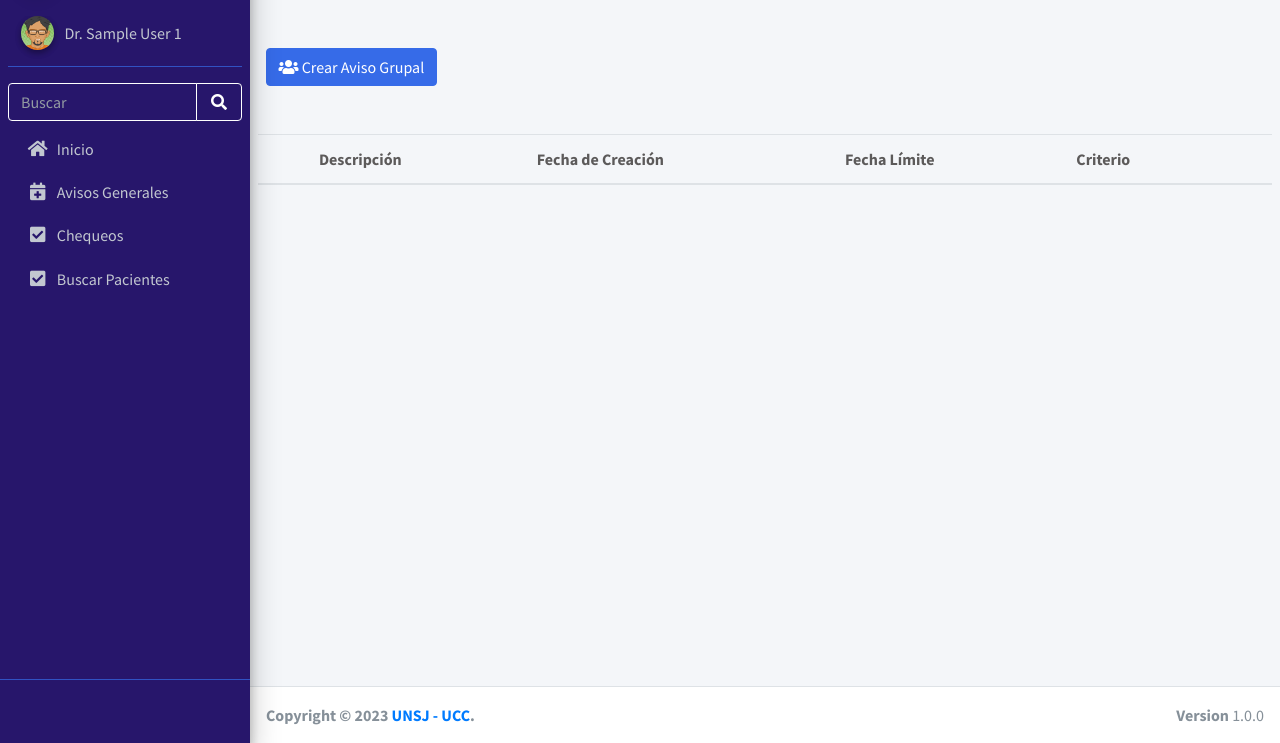
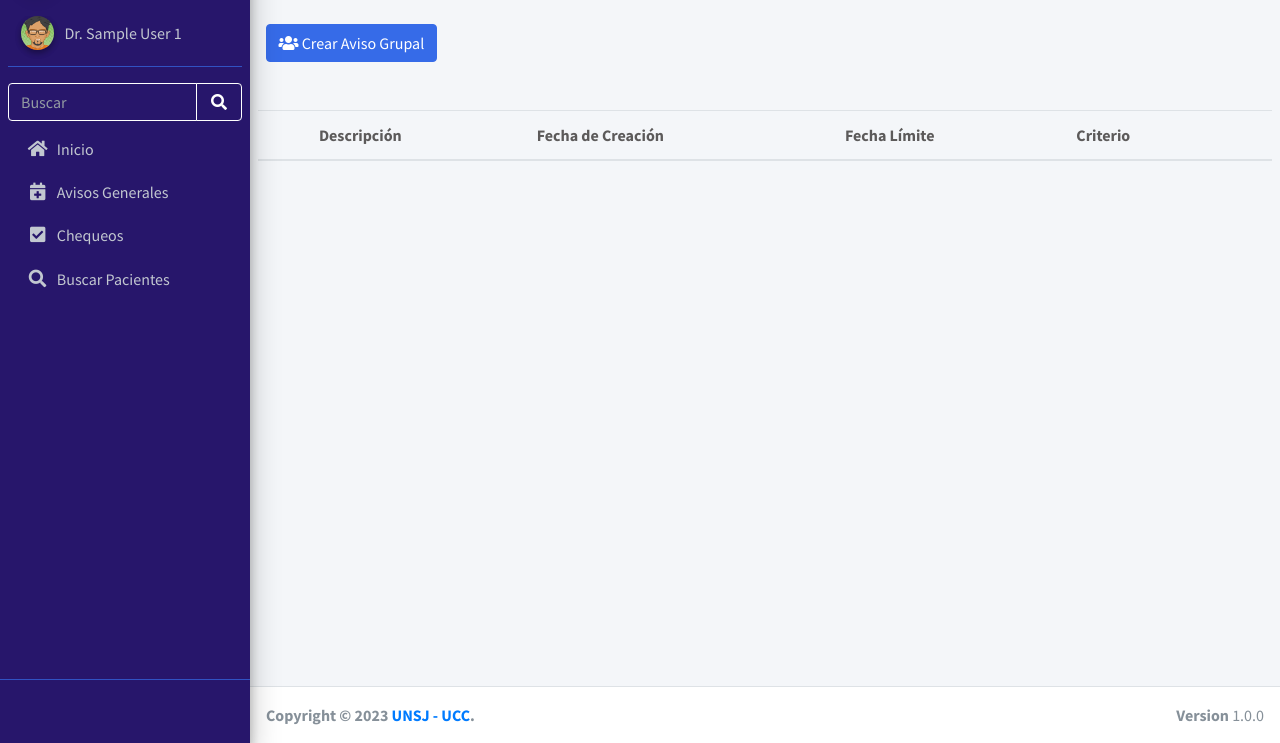
Before and after one commit to idei/S-65, a PHP site: page /S-65/app_web/avisos.php in a window 1280 px wide. Shown: the part 57-800 px from the top of the page. Run offline with PHP 8.4, Linux system fonts and the light colour scheme; the visitor is signed in with stand-in values (Sample User, id 1); lists and menus that the app fills with data are empty; some libraries are stand-ins or nearby versions.

Commit message:
cambios web

```diff
--- a/app_web/avisos.php
+++ b/app_web/avisos.php
@@ -53,7 +53,7 @@ $id_medico = $_SESSION["id_medico"];
                         <div class="container-fluid">
                             <div class="row">
                                 <div class="col-3">
-                                    <br></br>
+                                    <br>
                                     <button class="btn btn-primary float-left" onclick="$('#nuevoAvisoGrupalModal').modal('show')"><i class="fa fa-users" aria-hidden="true"></i> Crear Aviso Grupal</button>
                                 </div>
                                 <div class="col-9">
--- a/app_web/pacientes_buscador.php
+++ b/app_web/pacientes_buscador.php
@@ -44,7 +44,7 @@ $id_medico = $_SESSION["id_medico"];
 
             <!-- Main content -->
             <section class="content">
-
+<br>
                 <button id="nuevo_paciente" type="submit" class="btn-primary btn-sm" onclick="$('#nuevoPacienteModal').modal('show')">Enviar Solicitud</button>
                 <div id="mensaje">
               </div>
--- a/app_web/templates/sidebar_template.php
+++ b/app_web/templates/sidebar_template.php
@@ -71,7 +71,8 @@ $apellido=$_SESSION['apellido'];
 
         <li class="nav-item">
           <a href="pacientes_buscador.php" class="nav-link">
-            <i class="nav-icon fas fa-square-check"></i>
+            <i class="nav-icon fas fa-search"></i>
+
             <p>
               Buscar Pacientes
               <!-- <span class="right badge badge-danger">New</span> -->
```
